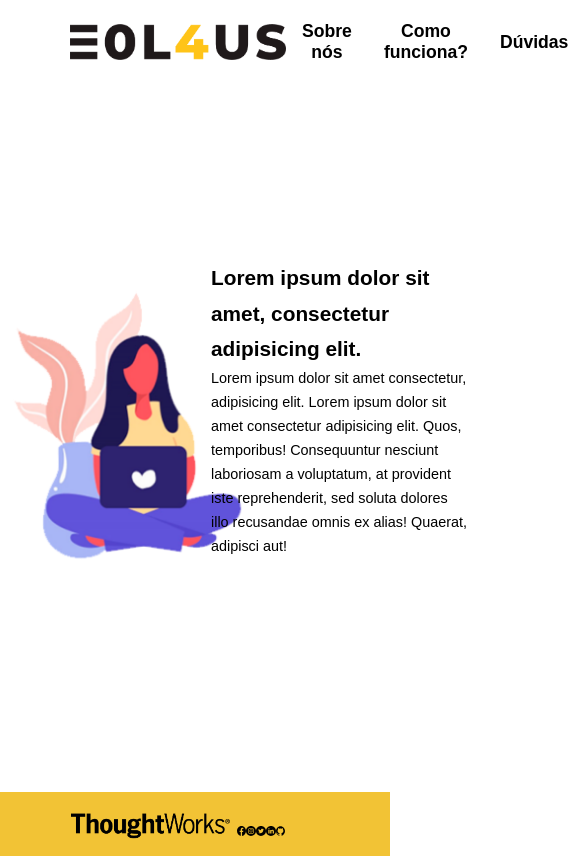
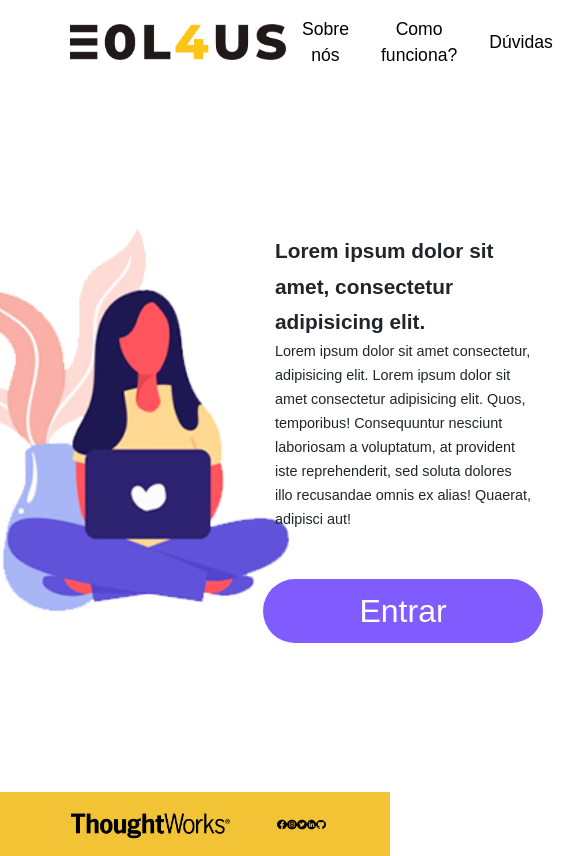
Before and after one commit to franciellethiezo/eol-react, a React (Create React App) app: page / in a window 390 px wide. Shown: the top 856 px of the page, 585 px wide, since content can reach past the window. Built offline with nearby package versions, Linux system fonts and the light colour scheme.

Commit message:
Adicionando home responsiva com as bibliotecas do mdb

```diff
--- a/package.json
+++ b/package.json
@@ -3,6 +3,7 @@
   "version": "0.1.0",
   "private": true,
   "dependencies": {
+    "mdbreact": "^4.23.0",
     "react": "^16.12.0",
     "react-dom": "^16.12.0",
     "react-router-dom": "^5.1.2",
--- a/src/App.js
+++ b/src/App.js
@@ -11,18 +11,18 @@ function App() {
     return (
         <div className="App">
             <Cabecalho />
-            <main class="main-home flex-center">
-                <section class="home flex-center">
+            <main class="main-home-eol flex-center-main">
+                <section class="home-eol flex-center">
                     <img className="Imagem-banner.png" src={ImagemBanner} />
                     <div class="flex-column entrar">
-                        <div class="text">
-                            <h1>Lorem ipsum dolor sit amet, consectetur adipisicing elit. </h1>
-                            <p>Lorem ipsum dolor sit amet consectetur, adipisicing elit. Lorem ipsum dolor sit amet consectetur
+                        <div class="text-home-eol">
+                            <h1 className='h1-menu-eol'>Lorem ipsum dolor sit amet, consectetur adipisicing elit. </h1>
+                            <p className='p-menu-eol'>Lorem ipsum dolor sit amet consectetur, adipisicing elit. Lorem ipsum dolor sit amet consectetur
                                 adipisicing elit. Quos, temporibus! Consequuntur nesciunt laboriosam a voluptatum, at provident
                                 iste reprehenderit, sed soluta dolores illo recusandae omnis ex alias! Quaerat, adipisci aut!
-                    </p>
+                            </p>
                         </div>
-                        <a href="./login-caixa.html"><button class="btn btn-entrar purple">Entrar</button></a>
+                        <a href="./login-caixa.html"><button class="btn-entrar-eol">Entrar</button></a>
                     </div>
                 </section>
             </main>
--- a/src/assets/css/cabecalho.css
+++ b/src/assets/css/cabecalho.css
@@ -18,14 +18,14 @@
     margin: 0 1em;
 }
 
-.btn {
+.btn-home-cabecalho {
     background: none;
     border: none;
-    font-weight: bold;
+    font-weight: 400;
     font-size: 1.1em;
 }
 
-#btn-cadastro {
+#btn-cadastro-cabecalho {
     background-color: var(--green);
     padding: 0.5em 1.57em;
     border-radius: 1.25em;
--- /dev/null
+++ b/src/assets/css/controleUsuario.css
@@ -0,0 +1,22 @@
+.lista-usuario-aprovado {
+    width: 100%;
+}
+.header-controle-usuario{
+    display: flex;
+    justify-content: space-around;
+    text-transform: uppercase;
+    list-style: none;
+    background-color: #a3a0a0;
+    height: 60px;
+    padding: 20px 0;
+}
+.header-controle-usuario a{
+    color: #000;
+}
+.info-controle-usuario{
+    display: flex;
+    justify-content: space-around;
+}
+.controle-usuario-aguardando{
+    display: none;
+}
--- a/src/assets/css/rodape.css
+++ b/src/assets/css/rodape.css
@@ -1,21 +1,21 @@
 /* #region - rodape.css */
 
-.footer-home {
+.rodape-home {
     background-color: #F2C335;
     height: 4em;
     padding: 0 4em;
 }
 
-.footer-home .logo-tw {
+.rodape-home .logo-tw {
     height: 3em;
 }
 
-.footer-home .footer-icons {
+.rodape-home .footer-icons {
     margin-top: 0.5em;
     margin-right: 1em;
 }
 
-.footer-links .footer-icons .logo-rede-sociais {
+.rodape-links .rodape-icons .logo-rede-sociais {
     height: 3.5vh;
     width: 2.5vw;
 }
--- a/src/assets/css/style.css
+++ b/src/assets/css/style.css
@@ -1,53 +1,11 @@
-/* :root {
-    --yellow: #FFD34D;
-    --green: #94EADB;
-    --roxo: #D76AD9;
-    --grey: #A3A0A0;
-    --pink: #D76AD9;
-    --red: #FF7289;
-    --purple: #805cff;
-}
-
-* {
-    font-family: 'Poppins', sans-serif;
-    margin: 0;
-    padding: 0;
-    outline: none;
-}
-
-.flex-between {
-    display: flex;
-    justify-content: space-between;
-    align-items: center;
-}
-
-.flex-center {
-    display: flex;
-    justify-content: center;
-    align-items: center;
-}
-
-.flex-column {
-    display: flex;
-    justify-content: center;
-    align-items: center;
-    flex-direction: column;
-}
-
-button {
-    border: none;
-    cursor: pointer;
-} */
-
-
 :root {
-    --yellow: #FFD34D;
-    --green: #94EADB;
-    --roxo: #D76AD9;
-    --grey: #A3A0A0;
-    --pink: #D76AD9;
-    --red: #FF7289;
-    --purple: #805cff;
+    --amarelo: #FFD34D;
+    --verde: #94EADB;
+    --roxo2: #D76AD9;
+    --cinza: #A3A0A0;
+    --rosa: #D76AD9;
+    --vermelho: #FF7289;
+    --roxo: #805cff;
 }
 
 * {
@@ -529,7 +487,7 @@ aside .thought-logo {
     background-color: var(--purple);
 }
 
-.flex-center {
+.flex-center-main {
     display: flex;
     justify-content: center;
     align-items: center;
@@ -645,18 +603,22 @@ nav a {
     margin: 0 1em;
 }
 
-nav #btn-cadastro {
-    background-color: var(--green);
+nav #btn-cadastro-cabecalho {
+    background-color: var(--verde);
     padding: 8px 25px;
     border-radius: 20px;
 }
 
-.btn-entrar {
+.btn-entrar-eol {
     margin-top: 1.50em;
     padding: 0.25em 3em;
     font-size: 2em;
     border-radius: 200px;
     color: white;
+    border: none;
+    cursor: pointer;
+    background-color: var(--roxo);
+    height: 64px;
 }
 
 .btn-log, .btn-cad {
@@ -701,18 +663,28 @@ nav #btn-cadastro {
     flex-direction: column;
 }
 
-.home img {
+.home-eol img {
     width: 26em;
 }
 
-.home .entrar {
+.home-eol .entrar {
     width: 32vw;
     text-align: left;
     line-height: 150%;
 }
 
-.home .entrar h1 {
+.home-eol .entrar h1 {
     line-height: 170%;
+    font-weight: 600;
+    margin-bottom: 0;
+}
+.h1-menu-eol{
+    line-height: 170%;
+    font-weight: 600;
+    font-size: 1.5rem;
+}
+.p-menu-eol{
+    margin-bottom: 0;
 }
 
 footer {
@@ -1337,13 +1309,13 @@ footer {
     .home img {
         width: 18em;
     }
-    .text {
+    .text-home-eol {
         width: 16em;
     }
-    .text h1 {
+    .text-home-eol h1 {
         font-size: 1.3em;
     }
-    .text p {
+    .text-home-eol p {
         font-size: 0.9em;
     }
     .btn-entrar {
@@ -1447,7 +1419,7 @@ footer {
 /* Inicio do código para mobile */
 
 @media (max-width: 376px) {
-    .main-home {
+    .main-home-eol {
         height: 89vh;
     }
     .home img {
@@ -1608,7 +1580,7 @@ footer {
     header nav a {
         margin: 0 5px;
     }
-    header nav #btn-cadastro {
+    header nav #btn-cadastro-cabecalho {
         padding: 8px 15px;
     }
     .side-left {
--- a/src/components/Cabecalho.js
+++ b/src/components/Cabecalho.js
@@ -15,16 +15,16 @@ function Cabecalho() {
             </div>
             <nav className="nav-header flex-center">
                 <a className="nav-header-a" href="#">
-                    <button className="btn">Sobre nós</button>
+                    <button className="btn-home-cabecalho">Sobre nós</button>
                 </a>
                 <a className="nav-header-a" href="#">
-                    <button className="btn">Como funciona?</button>
+                    <button className="btn-home-cabecalho">Como funciona?</button>
                 </a>
                 <a className="nav-header-a" href="#">
-                    <button className="btn">Dúvidas</button>
+                    <button className="btn-home-cabecalho">Dúvidas</button>
                 </a>
                 <a className="nav-header-a" href="#">
-                    <button className="btn" id="btn-cadastro">Cadastro</button>
+                    <button className="btn-home-cabecalho" id="btn-cadastro-cabecalho">Cadastro</button>
                 </a>
             </nav>
         </header>
--- a/src/components/Rodape.js
+++ b/src/components/Rodape.js
@@ -17,15 +17,15 @@ import LogoGitHub from '../assets/svg/Footer/github-logo.svg';
 
 function Rodape() {
     return (
-        <footer className="footer-home flex-between">
+        <footer className="rodape-home flex-between">
             <img className="logo-tw flex-between" src={LogoThoughtWorks} alt="" />
-            <div className="footer-links flex-center">
-                <div className="footer-icons flex-around">
-                    <img className="logo-rede-sociais" src={LogoFacebook} />
-                    <img className="logo-rede-sociais" src={LogoInstagram} />
-                    <img className="logo-rede-sociais" src={LogoTwitter} />
-                    <img className="logo-rede-sociais" src={LogoLinkedIn} />
-                    <img className="logo-rede-sociais" src={LogoGitHub} />
+            <div className="rodape-links flex-center">
+                <div className="rodape-icons flex-around">
+                    <img className="logo-rede-sociais" src={LogoFacebook} alt='icone logo facebook'/>
+                    <img className="logo-rede-sociais" src={LogoInstagram} alt='icone logo instagram'/>
+                    <img className="logo-rede-sociais" src={LogoTwitter} alt='icone logo twitter'/>
+                    <img className="logo-rede-sociais" src={LogoLinkedIn} alt='icone logo linkedin'/>
+                    <img className="logo-rede-sociais" src={LogoGitHub} alt='icone logo github'/>
                 </div>
             </div>
         </footer>
--- a/src/index.js
+++ b/src/index.js
@@ -4,11 +4,17 @@ import './index.css';
 import App from './App';
 import * as serviceWorker from './serviceWorker';
 
-import { Route, BrowserRouter as Router, Switch, Redirect } from 'react-router-dom';
+import { Route, BrowserRouter as Router, Switch } from 'react-router-dom';
 // import { usuarioAutenticado, parseJwt } from './services/';
 
 // Importação das Páginas
 import NotFound from './pages/NotFound';
+import ControleUsuario from './pages/ControleUsuario';
+
+
+// Import MDB
+// import '@fortawesome/fontawesome-free/css/all.min.css';
+
 
 // Rotas para páginas
 const Rotas = (
@@ -16,6 +22,7 @@ const Rotas = (
         <div>
             <Switch>
                 <Route exact path="/" component={App} />
+                <Route path='/controleusuario' component={ControleUsuario}/>
                 <Route component={NotFound} />
             </Switch>
         </div>
--- /dev/null
+++ b/src/pages/ControleUsuario.js
@@ -0,0 +1,93 @@
+import React, { Component } from 'react';
+import { MDBTable, MDBTableBody, MDBTableHead, MDBBtn } from 'mdbreact';
+import '../assets/css/controleUsuario.css'
+import '../components/NavbarAdm';
+import 'bootstrap-css-only/css/bootstrap.min.css';
+import 'mdbreact/dist/css/mdb.css';
+
+
+class ControleUsuario extends Component {
+
+    render() {
+        return (
+            <div>
+                <div class="header-controle-usuario">
+                    <a href="#">Cadastrados</a>
+                    <a href="#">Aguardando Aprovação</a>
+                </div>
+                <div className='controle-usuario-cadastrado'>
+
+                <MDBTable striped>
+                    <MDBTableHead>
+                        <tr>
+                            <th>E-mail</th>
+                            <th>Status</th>
+                        </tr>
+                    </MDBTableHead>
+                    <MDBTableBody>
+                        <tr>
+                            <td>Maria@gmail.com</td>
+                            <td>Ativo</td>
+                        </tr>
+                        <tr>
+                            <td>Marcos@gmail.com</td>
+                            <td>Ativo</td>
+                        </tr>
+                        <tr>
+                            <td>Paulo@gmail.com</td>
+                            <td>Ativo</td>
+                        </tr>
+                        <tr>
+                            <td>Andre@gmail.com</td>
+                            <td>Ativo</td>
+                        </tr>
+                        <tr>
+                            <td>Matheus@gmail.com</td>
+                            <td>Ativo</td>
+                        </tr>
+                        <tr>
+                            <td>Lucas@gmail.com</td>
+                            <td>Ativo</td>
+                        </tr>
+                        <tr>
+                            <td>Larissa@gmail.com</td>
+                            <td>Ativo</td>
+                        </tr>
+                    </MDBTableBody>
+                </MDBTable>
+                </div>
+
+                <div className='controle-usuario-aguardando'>
+                <MDBTable striped>
+                    <MDBTableHead>
+                        <tr>
+                            <th>E-mail</th>
+                            <th>Status</th>
+                            <th>Confirmação</th>
+                        </tr>
+                    </MDBTableHead>
+                    <MDBTableBody>
+                        <tr>
+                            <td>Maria@gmail.com</td>
+                            <td>Inativo</td>
+                            <MDBBtn color="grey" size="sm">Aceitar</MDBBtn>
+                        </tr>
+                        <tr>
+                            <td>Marcos@gmail.com</td>
+                            <td>Inativo</td>
+                            <MDBBtn color="grey" size="sm">Aceitar</MDBBtn>
+                        </tr>
+                        <tr>
+                            <td>Paulo@gmail.com</td>
+                            <td>Inativo</td>
+                            <MDBBtn color="grey" size="sm">Aceitar</MDBBtn>
+                        </tr>
+                    </MDBTableBody>
+                </MDBTable>
+                </div>
+            </div>
+        )
+    }
+}
+
+export default ControleUsuario;
```
Also changed, not shown: 1 other file (tests, documents, lock files or other folders).
